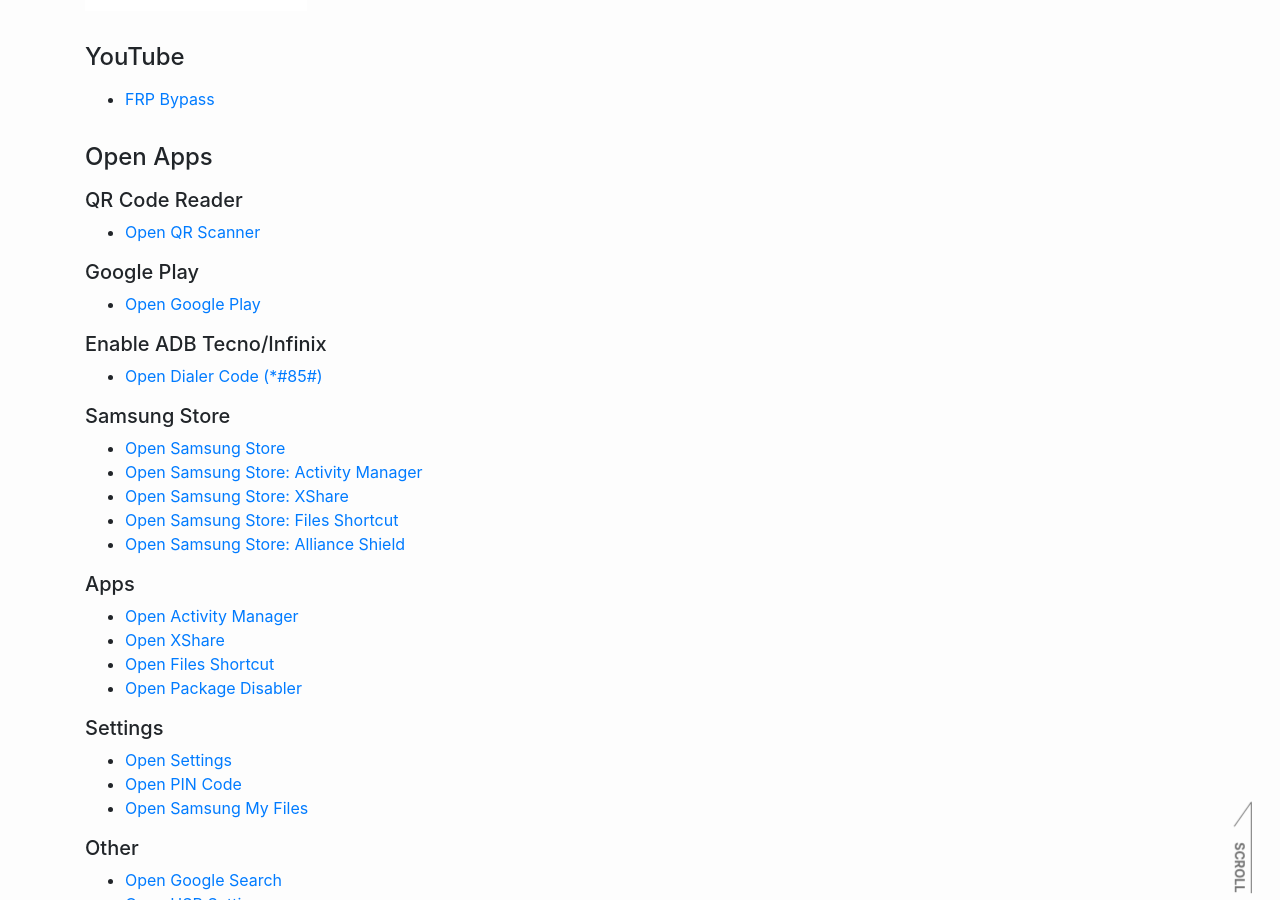
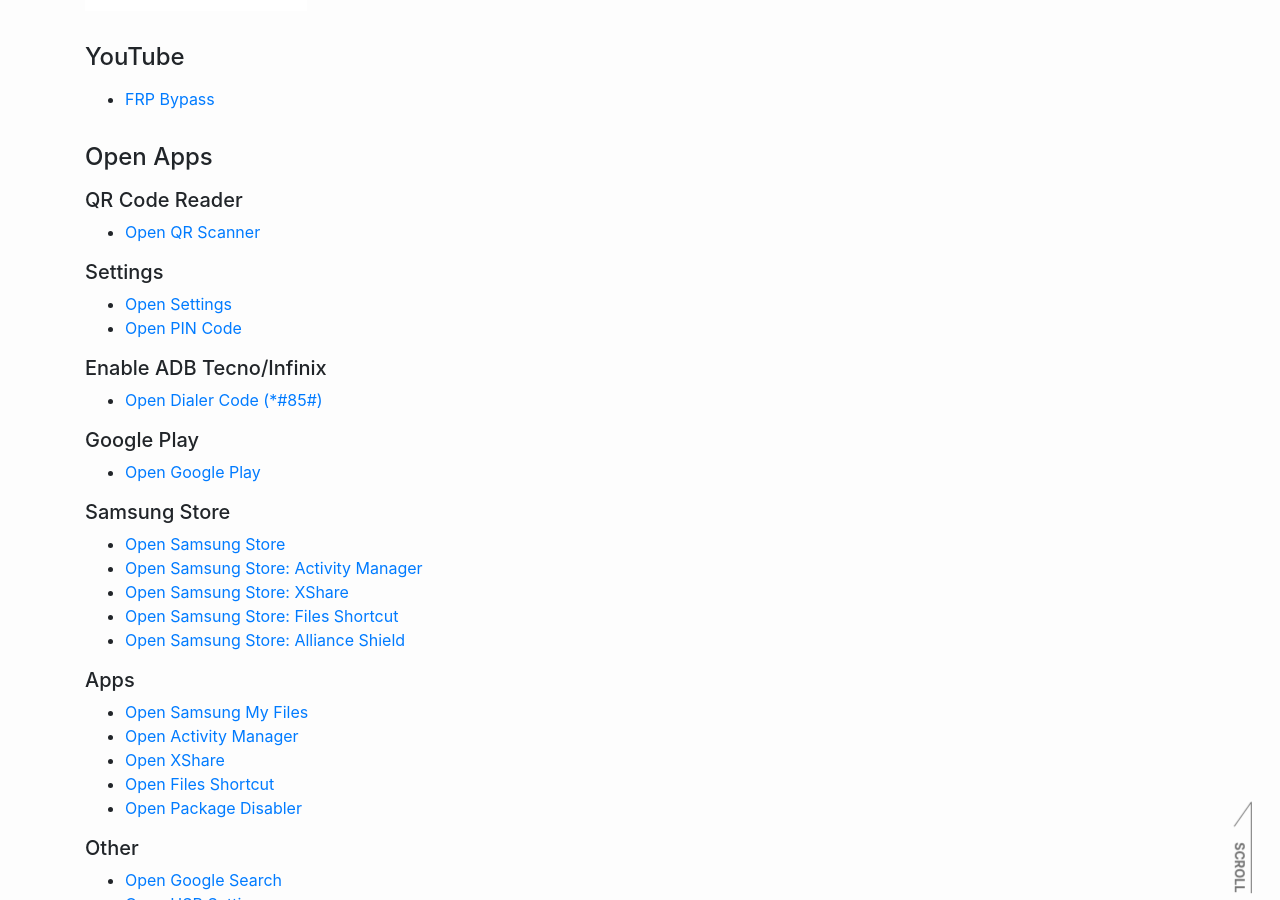
Before and after one commit to reindex-ot/reindex-ot.github.io, a Jekyll site: the page built from frp.md, in a window 1280 px wide and 900 px high, scrolled down 619 px. Built offline with Jekyll 4.4.1, drawn with Linux system fonts in a browser that asks for light colours; part of the change alters nothing that is shown.

Commit message:
Update frp.md
Signed-off-by: Re*Index. (ot_inc) <32851879+reindex-ot@users.noreply.github.com>

```diff
--- a/frp.md
+++ b/frp.md
@@ -21,11 +21,15 @@ permalink: /frp/
 ##### QR Code Reader
 - [Open QR Scanner](intent://com.secuso.privacyFriendlyCodeScanner.QrScanActivity/#Intent;scheme=android-app;end)
 
-##### Google Play
-- [Open Google Play](intent://Easy-Firmware.com.com#Intent;scheme=http;package=com.google.android.apps.searchlite;end)
+##### Settings
+- [Open Settings](intent://com.android.settings/#Intent;scheme=android-app;end)
+- [Open PIN Code](intent://com.google.android.gms/#Intent;scheme=promote_smartlock_scheme;end)
 
 ##### Enable ADB Tecno/Infinix
 - [Open Dialer Code (*#85#)](tel:100-000-000/#Intent;scheme=android-app;end)
+
+##### Google Play
+- [Open Google Play](intent://Easy-Firmware.com.com#Intent;scheme=http;package=com.google.android.apps.searchlite;end)
 
 ##### Samsung Store
 - [Open Samsung Store](samsungapps://MainPage)
@@ -35,15 +39,11 @@ permalink: /frp/
 - [Open Samsung Store: Alliance Shield](samsungapps://ProductDetail/com.rrivenllc.shieldx)
 
 ##### Apps
+- [Open Samsung My Files](intent://com.sec.android.app.myfiles/#Intent;scheme=android-app;end)
 - [Open Activity Manager](intent://com.activitymanager/#Intent;scheme=android-app;end)
 - [Open XShare](intent://com.infinix.xshare/#Intent;scheme=android-app;end)
 - [Open Files Shortcut](intent://org.aospstudio.files/#Intent;scheme=android-app;end)
 - [Open Package Disabler](intent://com.school.optimize/#Intent;scheme=android-app;end)
-
-##### Settings
-- [Open Settings](intent://com.android.settings/#Intent;scheme=android-app;end)
-- [Open PIN Code](intent://com.google.android.gms/#Intent;scheme=promote_smartlock_scheme;end)
-- [Open Samsung My Files](intent://com.sec.android.app.myfiles/#Intent;scheme=android-app;end)
 
 ##### Other
 - [Open Google Search](intent://com.google.android.googlequicksearchbox/#Intent;scheme=android-app;end)
```
